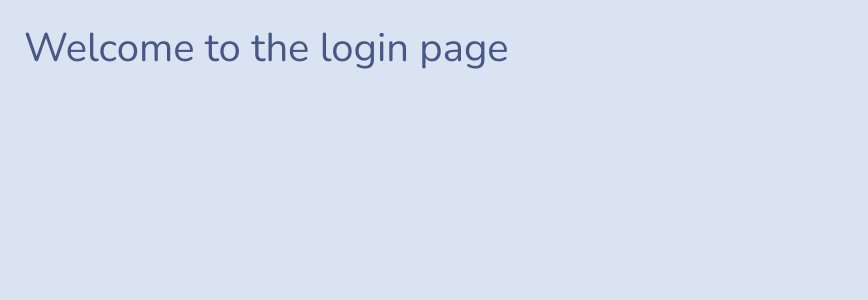
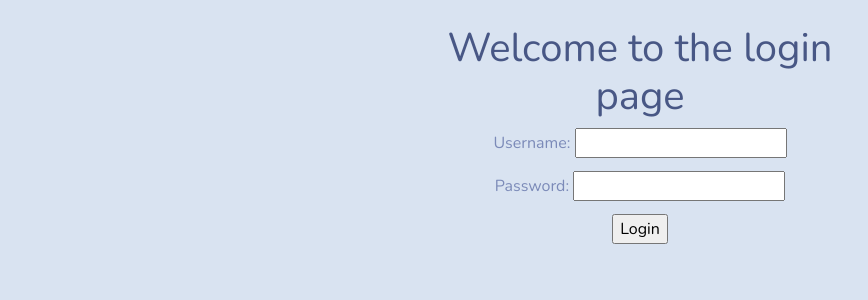
Before and after one commit to NicoGiuliani/caesar-cipher, a Django app: page /login in a window 1280 px wide. Shown: the top 300 px of the page, without its empty margins (0-868 px from the left). Run offline with Django 4.2, Linux system fonts and the light colour scheme; some libraries are stand-ins or nearby versions.

Commit message:
Got login working

```diff
--- a/app/views.py
+++ b/app/views.py
@@ -37,7 +37,16 @@ def register(request):
 
 def login(request):
     if request.method == 'POST':
-        pass
+        username = request.POST['username']
+        password = request.POST['password']
+
+        user = auth.authenticate(username=username, password=password)
+        if user is not None:
+            auth.login(request, user)
+            return redirect('/')
+        else:
+            messages.error(request, 'Invalid username or password')
+            return redirect('login')
     else:
         return render(request, 'login.html')
 
--- a/templates/login.html
+++ b/templates/login.html
@@ -4,13 +4,37 @@
     .success {
         color: green;
     }
+
+    .error {
+        color: red;
+    }
+
+    p {
+        display: inline-block;
+    }
 </style>
+<div class='container'>
+    <div class='row justify-content-center'>
+        <div class='col-5 text-center'>
             <h1>Welcome to the login page</h1>
             {% for message in messages %}
             {% if message.tags == 'success' %}
-<h5 class="success">**{{message}}**</h5>
+            <h5 class='success'>**{{message}}**</h5>
             {% else %}
-<h5>**{{message}}**</h5>
+            <h5 class='error'>**{{message}}**</h5>
             {% endif %}
             {% endfor %}
+            <form method='POST' action='login'>
+                {% csrf_token %}
+                <p>Username: </p>
+                <input type='text' name='username'></input><br>
+                <p>Password: </p>
+                <input type='password' name='password'></input><br>
+                <input type='submit' value='Login'></input>
+            </form>
+        </div>
+    </div>
+</div>
+
+
 {% endblock %}
```
Also changed, not shown: templates/index.html (+8 -0 lines). Lines whose indentation alone changed are shown as unchanged.
